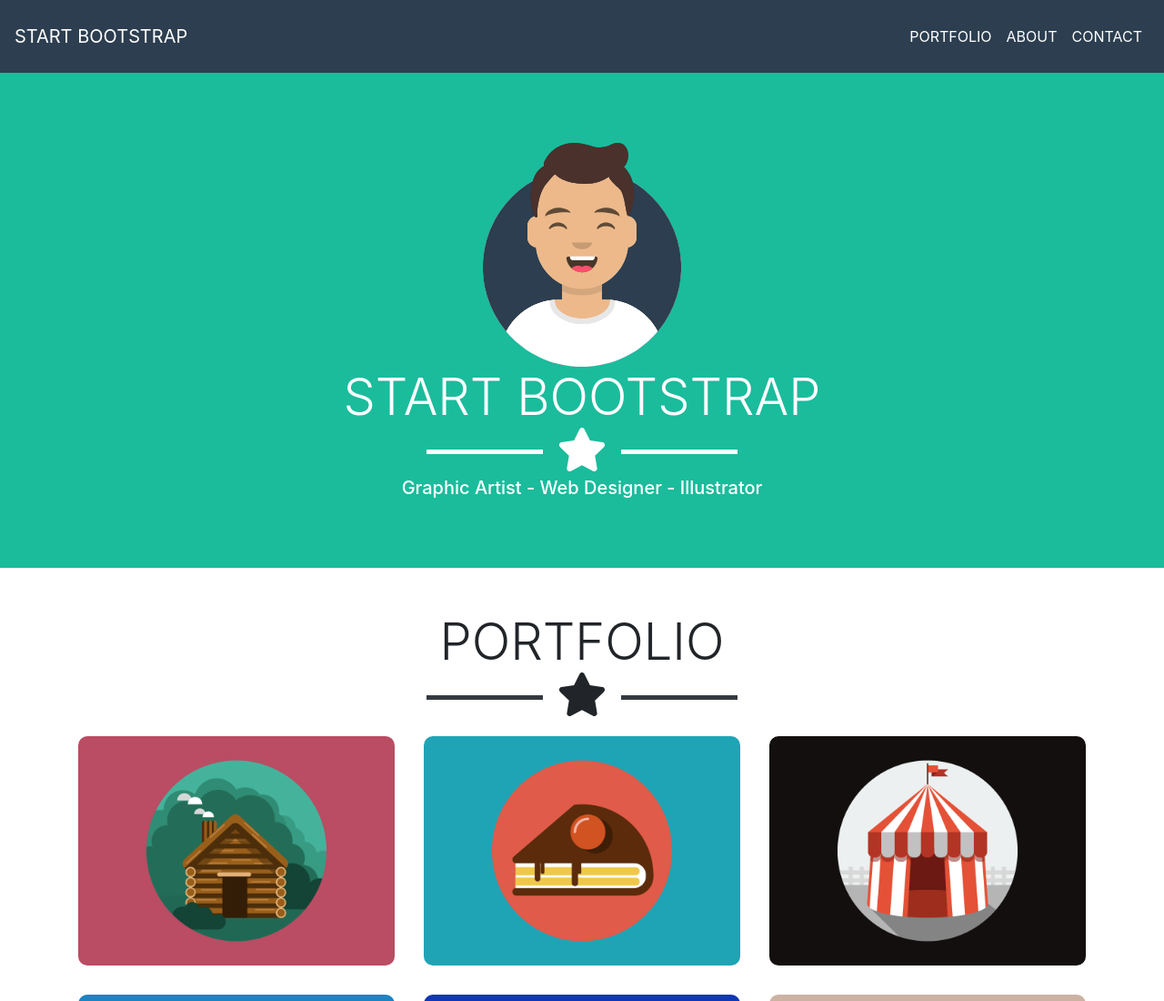
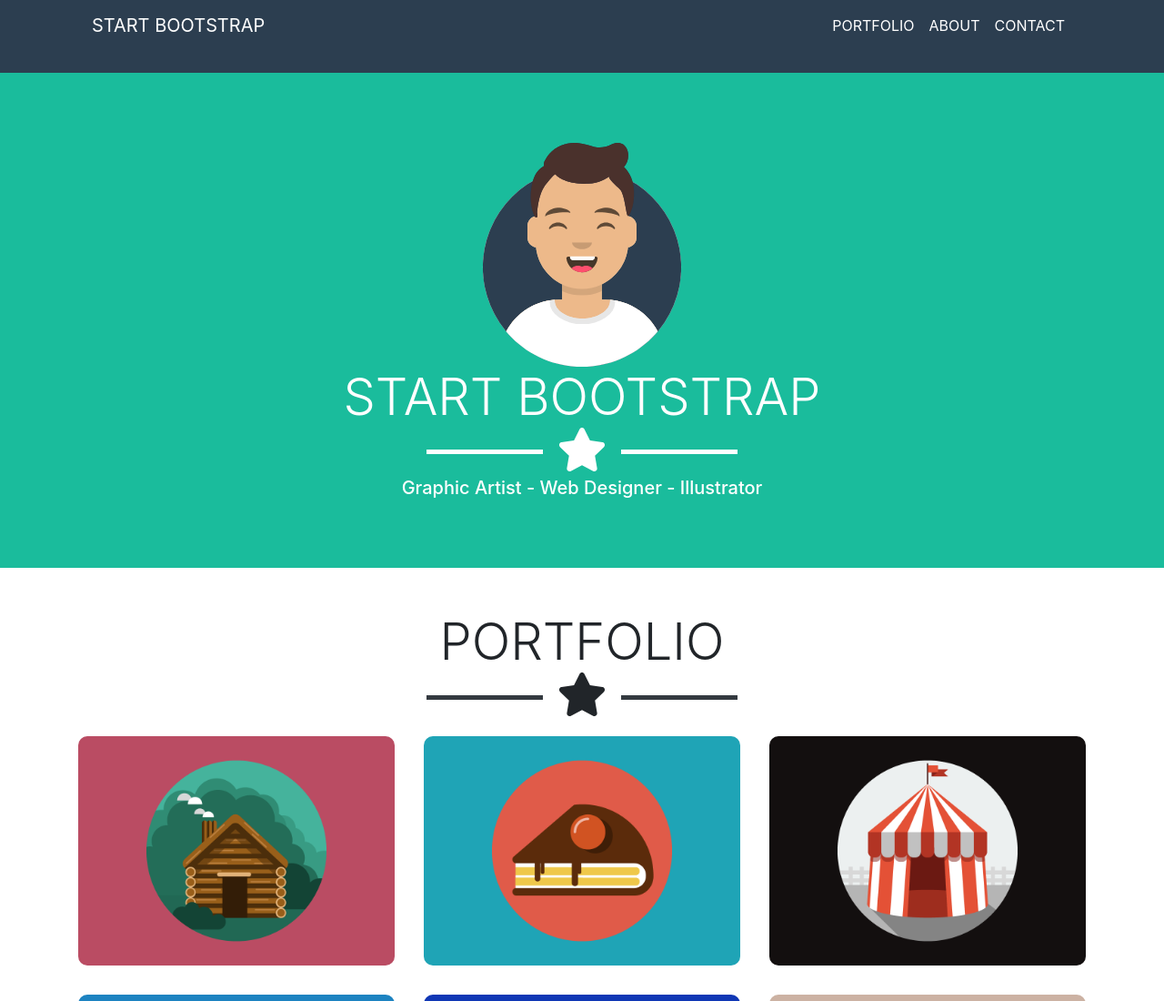
Before and after one commit to reza-habibi/freelancer-bootstrap, a plain HTML site: page index.html in a window 1280 px wide. Shown: the top 1100 px of the page at 91% size. Drawn offline with nearby package versions, Linux system fonts and the light colour scheme.

Commit message:
slove header issue

```diff
--- a/index.html
+++ b/index.html
@@ -23,7 +23,7 @@
     <!-- header -->
     <div class="my-header fixed-top w-100">
       <div
-        class="container-fluid p-0 h-100 text-uppercase d-flex justify-content-between align-items-center"
+        class="container h-100 text-uppercase d-flex justify-content-between align-items-center"
       >
         <nav
           id="menu"
--- a/style.css
+++ b/style.css
@@ -12,7 +12,7 @@
 }
 
 .my-header {
-  height: 5rem;
+  min-height: 5rem;
   background: #2c3e50;
   z-index: 10000;
 }
```
